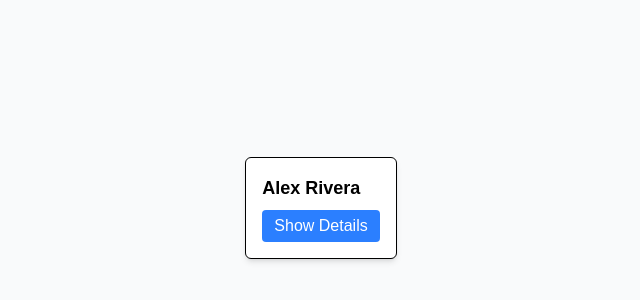
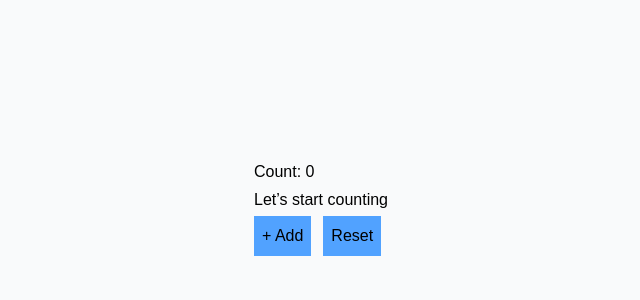
Before and after one commit to kyoshie/practice, a Next.js app: page / in a window 1280 px wide. Shown: the part 192-492 px from the top of the page, without its empty margins (319-959 px from the left). Built offline with nearby package versions, Linux system fonts and the light colour scheme.

Commit message:
chore: usesState practice and props

```diff
--- a/src/app/page.tsx
+++ b/src/app/page.tsx
@@ -1,30 +1,26 @@
 'use client';
 
-import UserInfo from "@/components/user-info";
+import CounterDisplay from "@/components/counter-display";
 import { useState } from "react";
 
 export default function Home() {
-   const [isVisible, setIsVisible] = useState(false)
+  const [count, setCount] = useState(0)
 
-  const [user] = useState({
-    name:'Alex Rivera',
-    age: 23,
-    bio: "Frontend developer and coffee lover"
-  })
-
-  function toggleVisibility() {
-    setIsVisible(!isVisible)
+  function increase() {
+    setCount(count + 1)
   }
 
+  function reset() {
+    setCount(0)
+  }
 
     return (
     <div className="min-h-screen flex items-center justify-center bg-gray-50 ">
-
-      <UserInfo
-        user={user}
-        isVisible={isVisible}
-        onToggle={toggleVisibility}
-        />
+      <CounterDisplay
+      count={count}
+      onIncrease={increase}
+      onReset={reset}
+      />
 
     </div>
   );
--- /dev/null
+++ b/src/components/counter-display.tsx
@@ -0,0 +1,34 @@
+
+type trackProps = {
+    count: number,
+    onIncrease: ()=> void,
+    onReset: ()=> void,
+}
+
+export default function CounterDisplay({count, onIncrease, onReset} : trackProps) {
+
+    function getMessages(){
+        if (count == 0) {
+            return "Let’s start counting"
+        } else if (count >=1 && count <= 5 ) {
+               return "Keep going 👏"
+        }
+        else {
+          return  "Wow, you’re on fire! 🔥"
+        }
+    }
+
+    const messages = getMessages();
+
+    return(
+        <div className="text-black flex flex-col gap-1">
+            <p>Count: {count}</p>
+            <p>{messages}</p>
+            <div className="flex gap-3 w-full">
+                <button className="bg-blue-400 p-2" onClick={onIncrease}>+ Add</button>
+                <button className="bg-blue-400 p-2" onClick={onReset}>Reset</button>
+            </div>
+
+        </div>
+    )
+}
```
